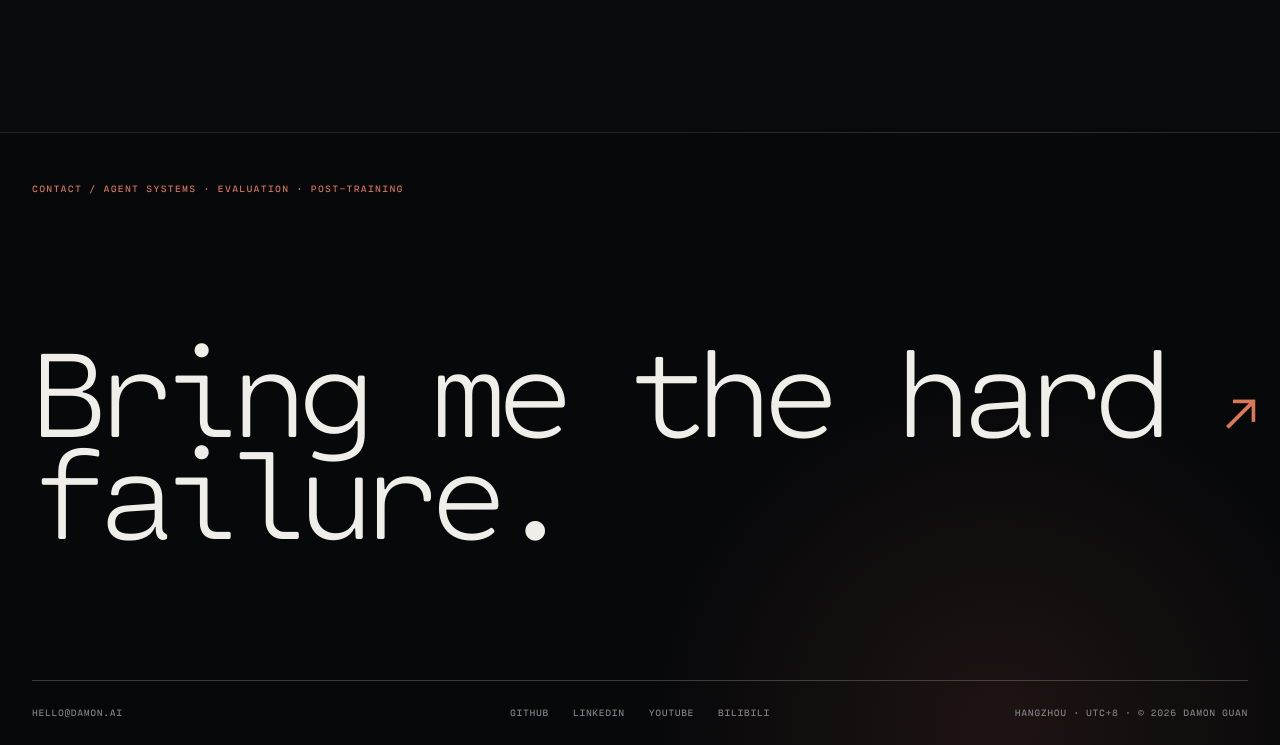
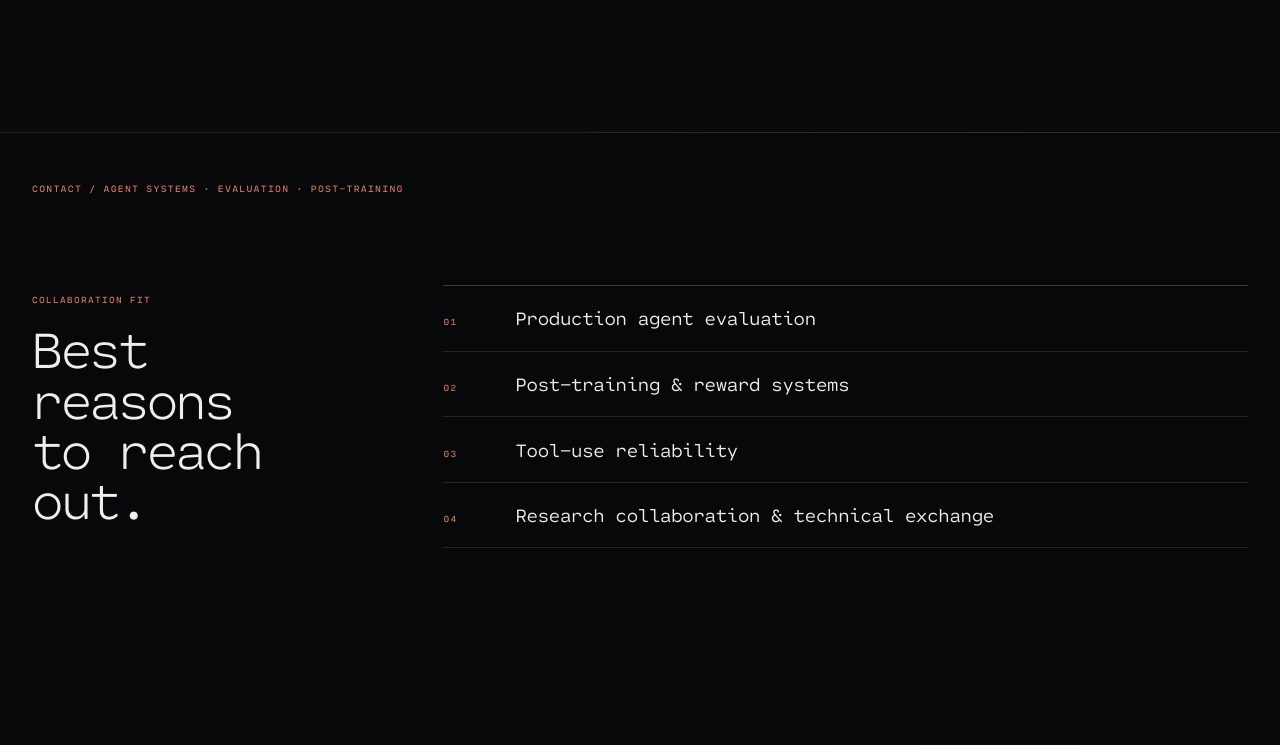
Before and after one commit to Damon-GSY/my_website, a Next.js app: page /notes in a window 1280 px wide. Shown: the part 3161-3906 px from the top of the page. Built offline with nearby package versions, Linux system fonts and the light colour scheme.

Commit message:
feat: sharpen portfolio proof and contact fit

```diff
--- a/app/globals.css
+++ b/app/globals.css
@@ -221,7 +221,7 @@ a {
 
 .hero {
   position: relative;
-  height: 300svh;
+  height: 255svh;
   background: var(--bg);
 }
 
@@ -1034,6 +1034,52 @@ a {
   background:
     radial-gradient(circle at 78% 96%, rgba(217, 120, 88, 0.11), transparent 30%),
     #07080a;
+}
+
+.footer-fit {
+  display: grid;
+  grid-template-columns: minmax(13rem, 0.72fr) 1.8fr;
+  gap: clamp(2rem, 7vw, 7rem);
+  padding: clamp(3.5rem, 7vw, 6.5rem) 0 clamp(2rem, 4vw, 3.5rem);
+}
+
+.footer-fit > div > span,
+.footer-fit li > span {
+  color: var(--accent);
+  font-size: 0.58rem;
+  letter-spacing: 0.14em;
+  text-transform: uppercase;
+}
+
+.footer-fit h2 {
+  max-width: 9ch;
+  margin-top: 0.85rem;
+  font-size: clamp(2.1rem, 4vw, 4.3rem);
+  font-weight: 250;
+  line-height: 0.98;
+  letter-spacing: -0.055em;
+}
+
+.footer-fit ol {
+  list-style: none;
+  margin: 0;
+  padding: 0;
+  border-top: 1px solid var(--line-strong);
+}
+
+.footer-fit li {
+  display: grid;
+  grid-template-columns: 3.5rem 1fr;
+  gap: 1rem;
+  align-items: baseline;
+  padding: 1.15rem 0;
+  border-bottom: 1px solid var(--line);
+}
+
+.footer-fit li strong {
+  font-size: clamp(1rem, 1.45vw, 1.35rem);
+  font-weight: 350;
+  letter-spacing: -0.015em;
 }
 
 .footer-cta {
@@ -1372,7 +1418,7 @@ a {
   }
 
   .hero {
-    height: 275svh;
+    height: 240svh;
   }
 
   .hero__viewport {
@@ -1608,6 +1654,15 @@ a {
     font-size: clamp(3.3rem, 15.5vw, 5.7rem);
   }
 
+  .footer-fit {
+    grid-template-columns: 1fr;
+    gap: 2.5rem;
+  }
+
+  .footer-fit h2 {
+    max-width: 12ch;
+  }
+
   .footer-cta span {
     display: block;
     margin-top: 1rem;
--- a/app/mobile-excellence.css
+++ b/app/mobile-excellence.css
@@ -127,7 +127,7 @@
   }
 
   .hero {
-    height: 250svh;
+    height: 225svh;
   }
 
   .hero__viewport {
--- a/app/page.tsx
+++ b/app/page.tsx
@@ -40,10 +40,10 @@ export default function Home() {
       <main>
         <Hero />
         <WorkSection />
+        <ResearchSection />
+        <FieldNotesSection />
         <AboutSection />
-        <ResearchSection />
         <EarlierSystemsSection />
-        <FieldNotesSection />
       </main>
       <SiteFooter />
     </>
--- a/components/site-footer.tsx
+++ b/components/site-footer.tsx
@@ -5,6 +5,22 @@ export default function SiteFooter() {
     <footer className="site-footer">
       <div className="section-shell">
         <p className="section-eyebrow">Contact / agent systems · evaluation · post-training</p>
+
+        <section className="footer-fit" aria-labelledby="footer-fit-heading">
+          <div>
+            <span>Collaboration fit</span>
+            <h2 id="footer-fit-heading">Best reasons to reach out.</h2>
+          </div>
+          <ol>
+            {profile.reachOutFor.map((reason, index) => (
+              <li key={reason}>
+                <span>0{index + 1}</span>
+                <strong>{reason}</strong>
+              </li>
+            ))}
+          </ol>
+        </section>
+
         <a className="footer-cta" href={`mailto:${profile.email}`}>
           Bring me the hard failure.<span aria-hidden="true">↗</span>
         </a>
--- a/lib/content.ts
+++ b/lib/content.ts
@@ -39,8 +39,14 @@ export const profile = {
   ],
   heroProofs: [
     ['Current', 'Alibaba · LLM Algorithm Engineer'],
-    ['Research', '2× first author · ACL Findings'],
+    ['Research', '2 first-author works · ACL Findings + arXiv survey'],
     ['Public work', '7 field notes · research-linked essays'],
+  ],
+  reachOutFor: [
+    'Production agent evaluation',
+    'Post-training & reward systems',
+    'Tool-use reliability',
+    'Research collaboration & technical exchange',
   ],
 }
 
@@ -56,8 +62,8 @@ export const heroChapters = [
     index: '02 / Researcher',
     title: 'I study the failures that final-answer scores erase.',
     description:
-      'Two first-author projects connect multi-turn agent evaluation with 530 real-world samples, annotated for supply-chain decisions and long-horizon tool traces.',
-    evidence: '2× first author · ~250 papers mapped · ACL 2026 Findings',
+      'Two first-author projects connect multi-turn agent evaluation with hundreds of annotated benchmark instances for supply-chain decisions and long-horizon tool traces.',
+    evidence: '2 first-author works · ~250 papers mapped · ACL Findings + arXiv survey',
   },
   {
     index: '03 / Creator',
@@ -106,7 +112,7 @@ export const work = [
     outcome: {
       value: '≈90%',
       label: 'fewer misoperations',
-      evidence: '≈95% manual intervention · <1s handoff · supported internal scope',
+      evidence: '≈95% less manual intervention · <1s handoff · supported internal scope',
     },
     proof: {
       evidenceType: 'Internal operational measurement',
@@ -152,7 +158,7 @@ export const work = [
     ],
     outcome: {
       value: '≈90%',
-      label: 'manual ticket handling',
+      label: 'less manual ticket handling',
       evidence: '100+ dynamic tools · runtime capability registry',
     },
     proof: {
@@ -289,8 +295,8 @@ export const research = [
     authorship: 'First author · 3 authors',
     href: 'https://aclanthology.org/2026.findings-acl.371/',
     description:
-      'A 530-sample benchmark for supply-chain knowledge and long-horizon tool orchestration. SupChain-ReAct synthesizes procedures without manual SOPs and led tool-calling accuracy across 15+ models.',
-    metric: '530 samples · 15+ models',
+      'Hundreds of annotated benchmark instances for supply-chain knowledge and long-horizon tool orchestration. SupChain-ReAct synthesizes procedures without manual SOPs and led tool-calling accuracy across 15+ models.',
+    metric: 'hundreds of instances · 15+ models',
     topics: ['logistics', 'fulfillment', 'finance', 'tool calling'],
   },
   {
@@ -467,13 +473,13 @@ export const notes = [
     title: 'Notes on supply-chain benchmarks',
     date: '2026-01-20',
     category: 'Research',
-    excerpt: 'What 530 annotated samples across logistics, fulfillment, and finance reveal about generic evaluation.',
+    excerpt: 'What hundreds of annotated benchmark instances across logistics, fulfillment, and finance reveal about generic evaluation.',
     tags: ['Supply chain', 'Benchmarks', 'Tool calling'],
     related: [
       { label: 'SupChain-Bench · ACL Findings', href: 'https://aclanthology.org/2026.findings-acl.371/' },
     ],
     intro:
-      'We built SupChain-Bench because a plausible answer is cheap in a domain where the next step may update inventory, release a shipment, or affect a financial workflow. Its 530 annotated samples force models to combine domain knowledge with constrained, multi-step tool use.',
+      'We built SupChain-Bench because a plausible answer is cheap in a domain where the next step may update inventory, release a shipment, or affect a financial workflow. Its hundreds of annotated benchmark instances force models to combine domain knowledge with constrained, multi-step tool use.',
     sections: [
       {
         title: 'One domain contains several operating worlds',
--- a/scripts/judge-awwwards.ts
+++ b/scripts/judge-awwwards.ts
@@ -31,7 +31,7 @@ if (!existsSync(ogPath)) {
   requirePattern(og, /profile\.role/, 'The social image omits Damon’s role.')
   requirePattern(og, /profile\.location/, 'The social image omits Damon’s location.')
 }
-requirePattern(page, /<WorkSection \/>[\s\S]*<AboutSection \/>/, 'The personal identity does not follow the selected-work hook.')
+requirePattern(page, /<WorkSection \/>[\s\S]*<ResearchSection \/>[\s\S]*<FieldNotesSection \/>[\s\S]*<AboutSection \/>/, 'Selected work does not resolve into research, public reasoning, and personal identity.')
 
 // Usability — orientation, access, motion preferences, and mobile behavior.
 requirePattern(page, /className="skip-link"/, 'The homepage has no keyboard skip link.')
--- a/scripts/judge-cases.ts
+++ b/scripts/judge-cases.ts
@@ -38,7 +38,7 @@ if (visualCaptionCount !== 4) failures.push(`Expected 4 project-specific visual
 if (evidenceTitleCount !== 4) failures.push(`Expected 4 project-specific evidence titles, found ${evidenceTitleCount}.`)
 if (relatedNoteCount !== 4) failures.push(`Expected 4 public reasoning links from confidential case studies, found ${relatedNoteCount}.`)
 
-requirePattern(workBlock, /id: 'tool-resolver'[\s\S]*value: '≈90%'[\s\S]*label: 'manual ticket handling'[\s\S]*Internal operational measurement[\s\S]*100 internal tools/, 'Tool outcome lacks an approximate value, internal measurement type, or supported scope.')
+requirePattern(workBlock, /id: 'tool-resolver'[\s\S]*value: '≈90%'[\s\S]*label: 'less manual ticket handling'[\s\S]*Internal operational measurement[\s\S]*100 internal tools/, 'Tool outcome lacks an explicit reduction, approximate value, internal measurement type, or supported scope.')
 requirePattern(workBlock, /id: 'domain-model'[\s\S]*value: 'Internal best'[\s\S]*Frozen internal benchmark/, 'The domain model still implies public SOTA instead of a frozen internal comparison.')
 requirePattern(workBlock, /id: 'reward-system'[\s\S]*value: 'Convergent'[\s\S]*Qualitative internal observation[\s\S]*zero-gradient filtering/, 'Reward mechanisms are still presented as a quantitative outcome.')
 
--- a/scripts/judge-notes.ts
+++ b/scripts/judge-notes.ts
@@ -38,7 +38,7 @@ requirePattern(notesBlock, /intro:[\s\S]*sections:[\s\S]*title:[\s\S]*body:/, 'N
 banPattern(notesBlock, /readingTime:/, 'Reading times are hard-coded and can drift from the article body.')
 requirePattern(content, /READING_WORDS_PER_MINUTE[\s\S]*export function getReadingTime[\s\S]*Math\.ceil\(words \/ READING_WORDS_PER_MINUTE\)/, 'Reading time is not derived from the current article body.')
 requirePattern(notesBlock, /roughly 250 papers[\s\S]*12 supply-chain scenarios[\s\S]*(?:more than|passed) 100 tools/, 'Agent notes omit Damon’s verified research and production evidence.')
-requirePattern(notesBlock, /M365 Copilot[\s\S]*530 annotated samples[\s\S]*15 mainstream models[\s\S]*\+8\.2%/, 'Research notes omit the concrete evidence that makes them personal and credible.')
+requirePattern(notesBlock, /M365 Copilot[\s\S]*hundreds of annotated benchmark instances[\s\S]*15 mainstream models[\s\S]*\+8\.2%/, 'Research notes omit the public evidence that makes them personal and credible.')
 banPattern(
   article,
   /<article[^>]*dangerouslySetInnerHTML|<section[^>]*dangerouslySetInnerHTML|<p[^>]*dangerouslySetInnerHTML/,
@@ -51,7 +51,8 @@ requirePattern(
 )
 requirePattern(homepage, /notes\.slice\(0, 4\)[\s\S]*Browse all/, 'Homepage notes do not provide a focused preview and full index path.')
 requirePattern(homepage, /socials\.filter[\s\S]*YouTube[\s\S]*Bilibili[\s\S]*creatorChannels\.map/, 'The creator identity has no verified public channel path.')
-requirePattern(homepage, /aria-label=\{`\$\{label\} video channel \(opens in a new tab\)`\}/, 'Creator channel links do not announce their new-tab behavior.')
+requirePattern(homepage, /aria-label=\{`\$\{label\} public channel \(opens in a new tab\)`\}/, 'Creator channel links do not announce their new-tab behavior without implying unverified video content.')
+banPattern(homepage, /Video channel|video channel/, 'The homepage claims unverified video content on public profile links.')
 requirePattern(tabletStyles, /\.publicPractice nav\s*\{[\s\S]*border-top:[\s\S]*border-left:\s*0/, 'Creator channels retain the desktop divider after the tablet layout becomes a single column.')
 requirePattern(homepage, /getReadingTime\(featured\)[\s\S]*getReadingTime\(note\)/, 'Homepage reading times bypass the shared content calculation.')
 requirePattern(index, /notes\.map[\s\S]*\/notes\/\$\{note\.slug\}/, 'The full notes index is incomplete.')
--- a/scripts/judge-portfolio.ts
+++ b/scripts/judge-portfolio.ts
@@ -45,7 +45,7 @@ requirePattern(files.hero, /chapter\.evidence/, 'The scroll story lacks evidence
 const heroChapterCount = files.content.match(/index: '0\d \/[^']+'/g)?.length ?? 0
 if (heroChapterCount < 3) failures.push(`Expected three distinct personal identities in the scroll story, found ${heroChapterCount}.`)
 requirePattern(files.work, /signatureProject[\s\S]*projectIndex\.map[\s\S]*\/work\/\$\{project\.id\}/, 'Selected work does not distinguish the signature case or lead to project evidence.')
-requirePattern(files.page, /<WorkSection \/>[\s\S]*<AboutSection \/>[\s\S]*<ResearchSection \/>[\s\S]*<EarlierSystemsSection \/>/, 'The homepage does not establish Damon before broadening into research and earlier systems.')
+requirePattern(files.page, /<Hero \/>[\s\S]*<WorkSection \/>[\s\S]*<ResearchSection \/>[\s\S]*<FieldNotesSection \/>[\s\S]*<AboutSection \/>[\s\S]*<EarlierSystemsSection \/>/, 'The homepage does not move from selected work and research evidence into writing, biography, and earlier systems.')
 requirePattern(files.earlier, /earlierSystems\.map[\s\S]*entry\.place[\s\S]*entry\.highlights\.map/, 'Earlier systems are not derived from the evidenced career record.')
 requirePattern(files.casePage, /project\.context[\s\S]*project\.principle[\s\S]*project\.details/, 'Case studies lack context and design rationale.')
 requirePattern(files.research, /paper\.description[\s\S]*paper\.topics[\s\S]*paper\.metric/, 'Research lacks method, dimensions, or evidence.')
@@ -56,12 +56,14 @@ requirePattern(files.about, /trajectory\.map\(\(stop\)[\s\S]*stop\.city[\s\S]*st
 banPattern(files.about, /experience\.map/, 'The biography repeats the complete career archive already shown through Work and Earlier Systems.')
 requirePattern(files.about, /socials\.map/, 'Biography hides the creator channels that make the portfolio personal.')
 requirePattern(files.about, /<BlurText[\s\S]*profile\.name/, 'React Bits motion is not integrated into the personal identity moment.')
-requirePattern(files.footer, /mailto:[\s\S]*socials\.map/, 'The site has no complete contact path.')
+requirePattern(files.footer, /profile\.reachOutFor\.map[\s\S]*mailto:[\s\S]*socials\.map/, 'The site has no evidence-led collaboration fit or complete contact path.')
 requirePattern(files.content, /bio:/, 'Identity data lacks a personal biography.')
 requirePattern(files.content, /principles:/, 'Identity data lacks working principles.')
 requirePattern(files.content, /creatorLine:/, 'Identity data hides the creator practice.')
 requirePattern(files.content, /7 field notes · research-linked essays/, 'Creator proof is not grounded in the public writing actually available on the site.')
-requirePattern(files.content, /530 real-world samples/, 'SupChain-Bench evidence from main is missing from the personal narrative.')
+requirePattern(files.content, /hundreds of annotated benchmark instances/, 'SupChain-Bench evidence is missing from the personal narrative.')
+requirePattern(files.content, /reachOutFor:[\s\S]*Production agent evaluation[\s\S]*Post-training & reward systems[\s\S]*Tool-use reliability[\s\S]*Research collaboration & technical exchange/, 'The contact path does not state credible reasons to collaborate with Damon.')
+banPattern(files.content, /530 (?:real-world|annotated|samples)/, 'An unsupported exact SupChain-Bench sample count remains in the public narrative.')
 const experienceEvidenceCount = files.content.match(/\n\s+highlights:/g)?.length ?? 0
 if (experienceEvidenceCount < 8) failures.push(`Expected at least 8 evidenced trajectory records, found ${experienceEvidenceCount}.`)
 requirePattern(files.content, /4\.0 \/ 5\.0 GPA[\s\S]*85\/100 GPA/, 'NUS or UNSW academic evidence from main is compressed out of the public trajectory.')
--- a/scripts/judge-site.ts
+++ b/scripts/judge-site.ts
@@ -59,7 +59,7 @@ requirePattern(about, /profile\.role/, 'Current role is missing.')
 requirePattern(about, /profile\.facts\.map/, 'Personal context is missing from the biography.')
 requirePattern(content, /legalName:[\s\S]*alternateNames:[\s\S]*siteUrl:/, 'Identity data is not centralized.')
 requirePattern(layout, /profile\.legalName[\s\S]*socials\.map/, 'Metadata duplicates identity or social data instead of using the content source.')
-requirePattern(page, /<Hero \/>[\s\S]*<WorkSection \/>[\s\S]*<AboutSection \/>[\s\S]*<ResearchSection \/>[\s\S]*<EarlierSystemsSection \/>[\s\S]*<FieldNotesSection \/>/, 'The portfolio information order changed unexpectedly.')
+requirePattern(page, /<Hero \/>[\s\S]*<WorkSection \/>[\s\S]*<ResearchSection \/>[\s\S]*<FieldNotesSection \/>[\s\S]*<AboutSection \/>[\s\S]*<EarlierSystemsSection \/>/, 'The portfolio information order changed unexpectedly.')
 
 const score = Math.max(0, 100 - findings.length * 10)
 console.log(`Site coherence judge: ${score}/100 · ${findings.length === 0 ? 'PASS' : 'FAIL'}`)
```
Also changed, not shown: components/field-notes-section.tsx (+4 -4 lines), scripts/judge-motion.ts (+12 -6 lines).
